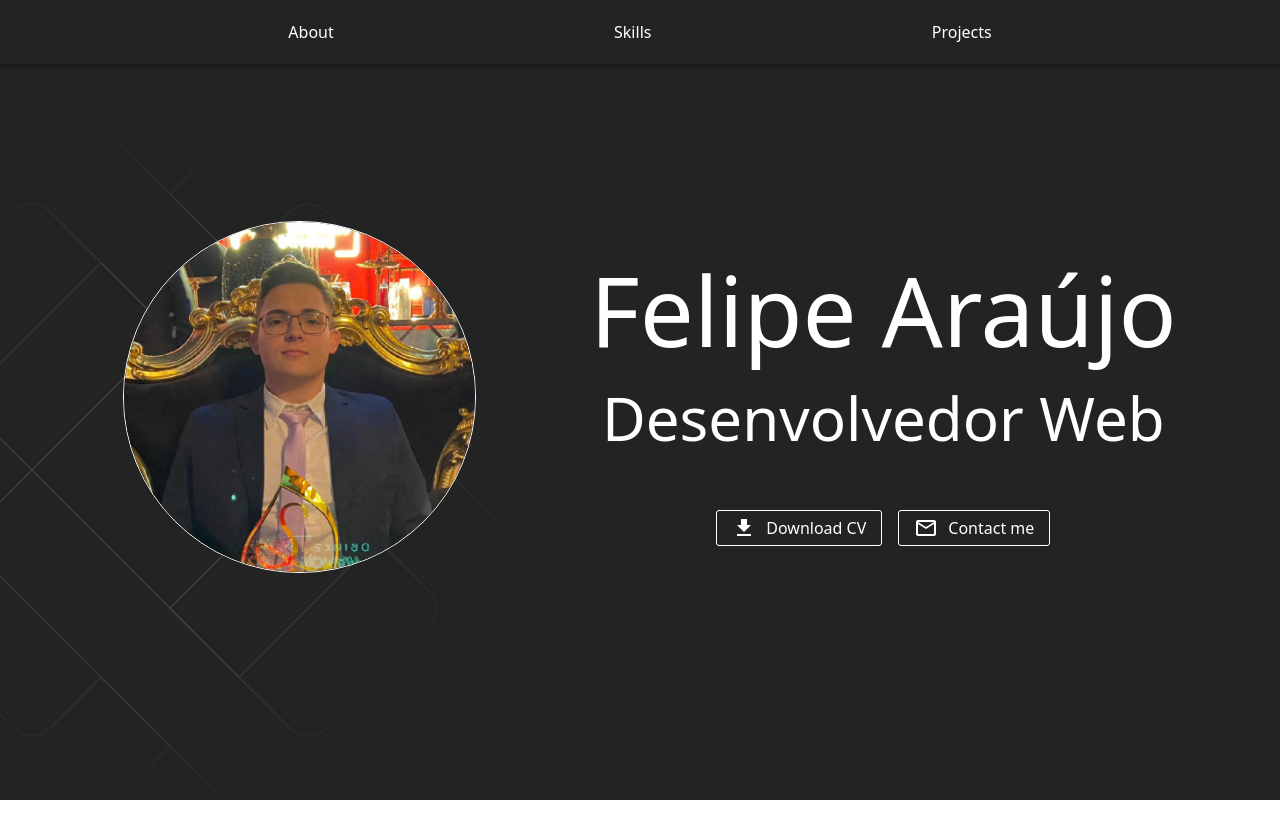
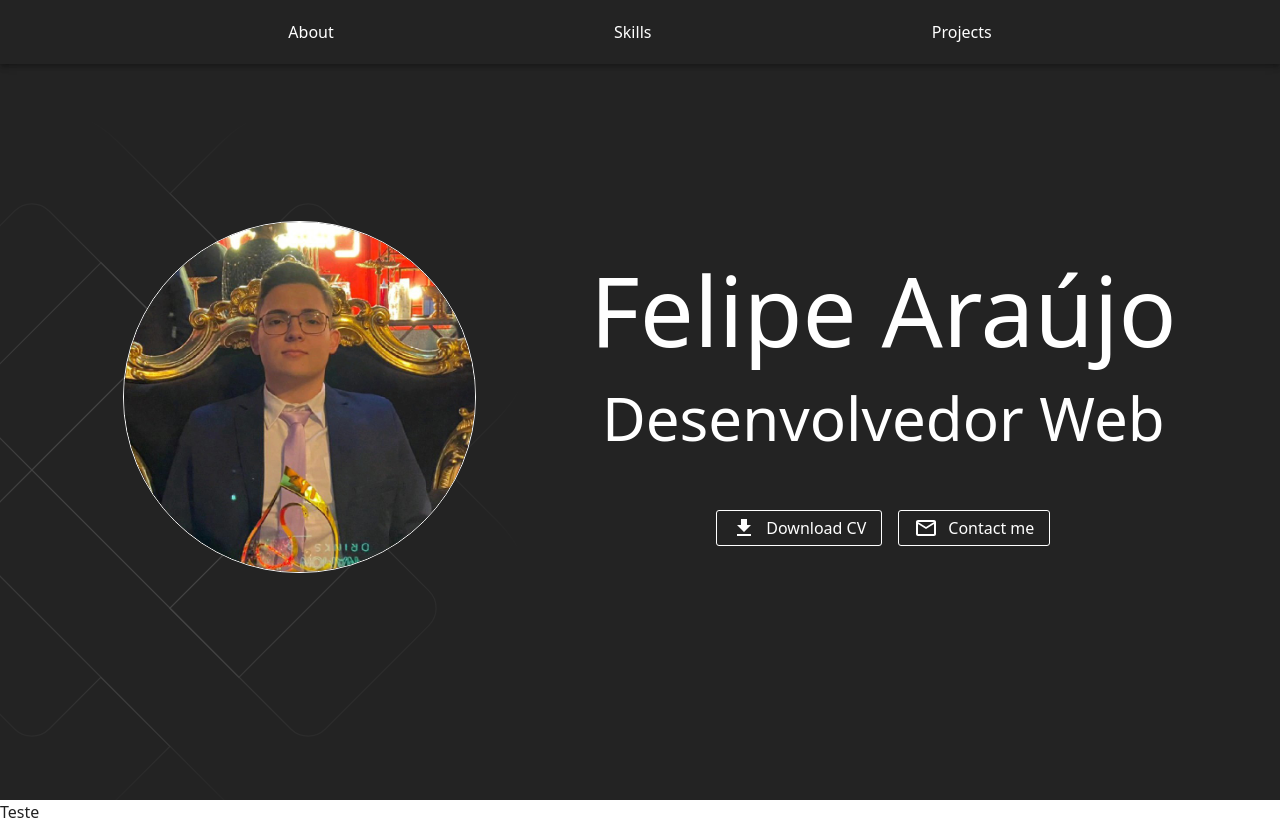
Before and after one commit to Felipe-Araujo-duck/my-portifolio, a React (Vite) app: page / in a window 1280 px wide. Built offline with nearby package versions, Linux system fonts and the light colour scheme; a web font is replaced by a local one.

Commit message:
style: novo component

```diff
--- a/src/pages/Home/Home.tsx
+++ b/src/pages/Home/Home.tsx
@@ -1,4 +1,5 @@
 import NavBar from "../../components/NavBar/NavBar"
+import About from "./sections/About/About"
 import Hero from "./sections/Hero/Hero"
 
 const Home = () => {
@@ -7,6 +8,7 @@ const Home = () => {
       <>
         <NavBar/>
         <Hero/>
+        <About/>
       </>
     )
   }
--- /dev/null
+++ b/src/pages/Home/sections/About/About.tsx
@@ -0,0 +1,12 @@
+import { Typography } from "@mui/material"
+
+const About = () => {
+
+    return (
+      <>
+        <Typography>Teste</Typography>
+      </>
+    )
+  }
+
+  export default About
```
